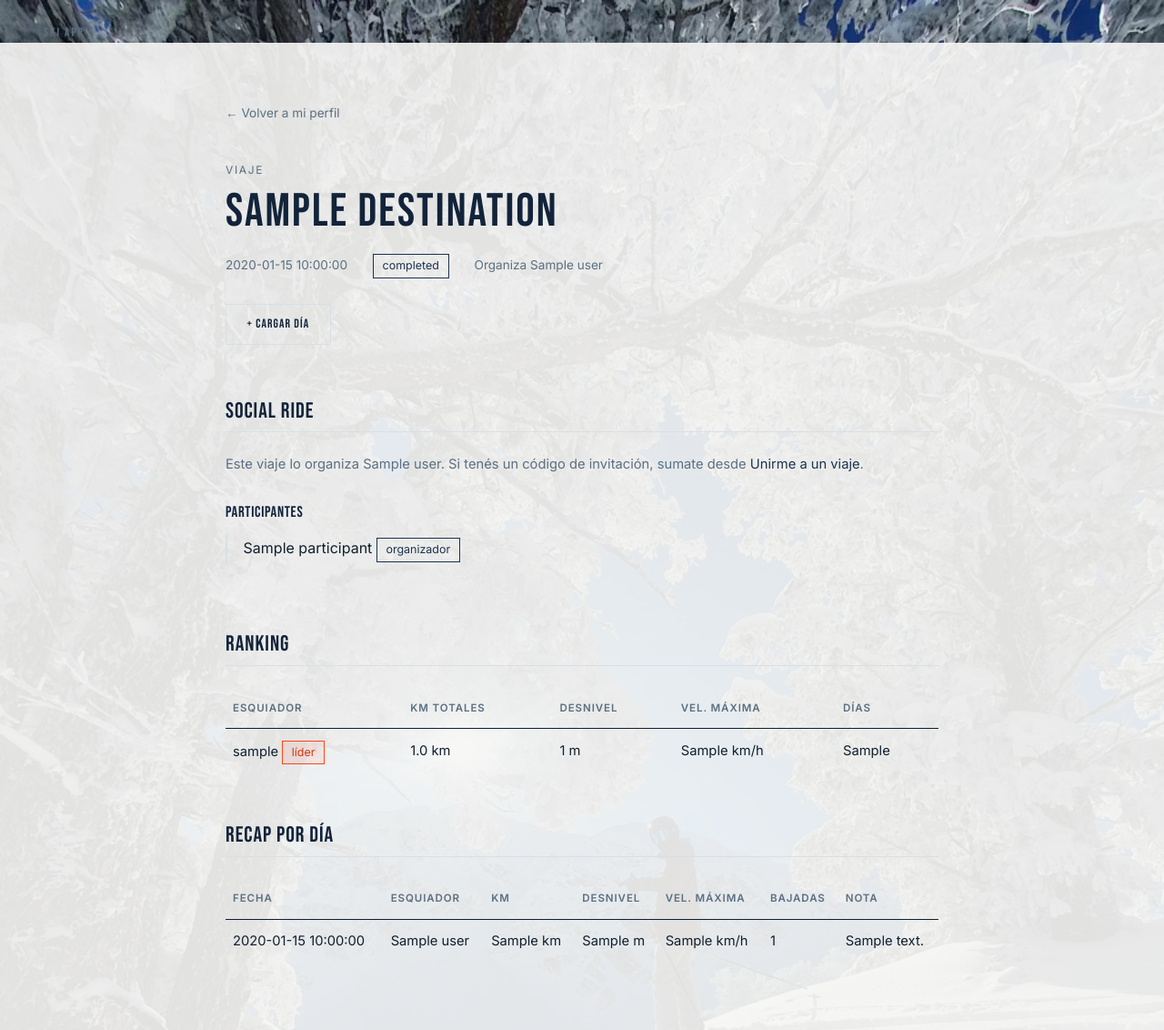
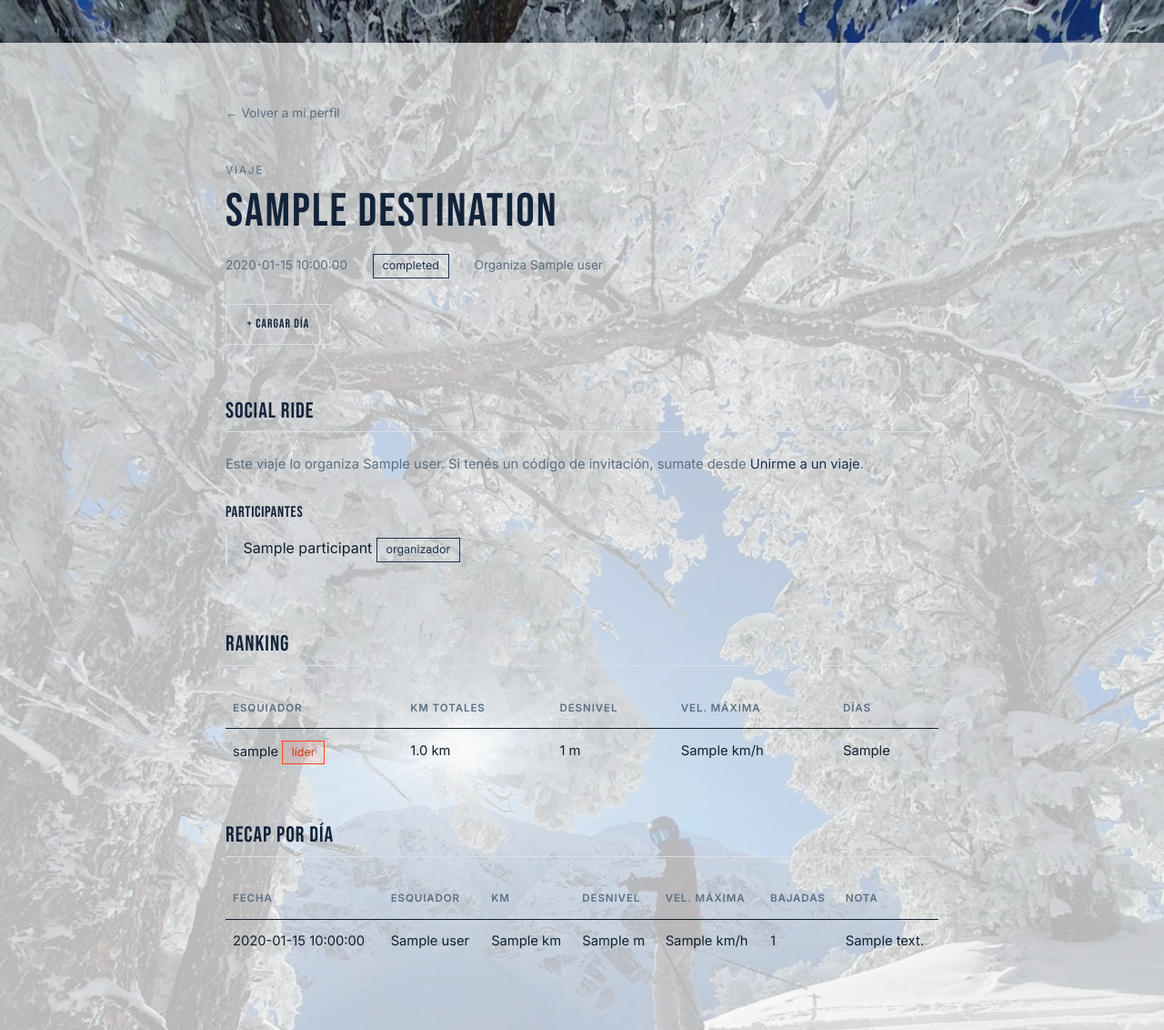
Before and after one commit to santinotorres2204-dot/SKIAPP, a FastAPI app: template backend/app/templates/trip_detail.html in a window 1280 px wide. Shown: the whole page at 91% size. Run offline with FastAPI, Linux system fonts and the light colour scheme; the template is opened without the code that fills it: most values are stand-ins (such as "Sample title", 1, 10 or a date in 2020).

Commit message:
feat: full-page personal mountain photo background, reduced overlay opacity
Co-Authored-By: Claude Sonnet 5 <noreply@anthropic.com>
Claude-Session: https://claude.ai/code/session_01D1trgT4ahwwADFyy98mbn7

```diff
--- a/backend/app/templates/base_user.html
+++ b/backend/app/templates/base_user.html
@@ -63,7 +63,7 @@
     max-width: 620px;
     margin: 0 auto;
     padding: clamp(2.5rem, 9vw, 5rem) clamp(1.25rem, 4vw, 3rem) 4rem;
-    background: rgba(247, 247, 245, 0.91);
+    background: rgba(247, 247, 245, 0.72);
   }
   .container-wide {
     max-width: 880px;
@@ -72,7 +72,7 @@
   }
 
   /* encabezado liviano para paginas funcionales sin foto (trip detail, etc.) */
-  .page-header { padding: clamp(2.5rem, 7vw, 4rem) 0 0.5rem; background: rgba(247, 247, 245, 0.91); display: flow-root; }
+  .page-header { padding: clamp(2.5rem, 7vw, 4rem) 0 0.5rem; background: rgba(247, 247, 245, 0.72); display: flow-root; }
   .meta-row {
     display: flex;
     flex-wrap: wrap;
@@ -251,7 +251,7 @@
   }
   .hero-meta strong { color: var(--white); font-weight: 500; }
 
-  .section { padding: 3.25rem 0 0; background: rgba(247, 247, 245, 0.91); display: flow-root; }
+  .section { padding: 3.25rem 0 0; background: rgba(247, 247, 245, 0.72); display: flow-root; }
   .section:last-of-type { padding-bottom: 4.5rem; }
   .section h2 {
     font-size: 1.5rem;
```
